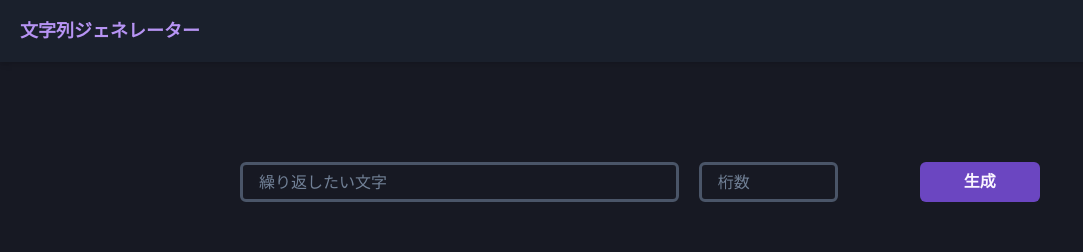
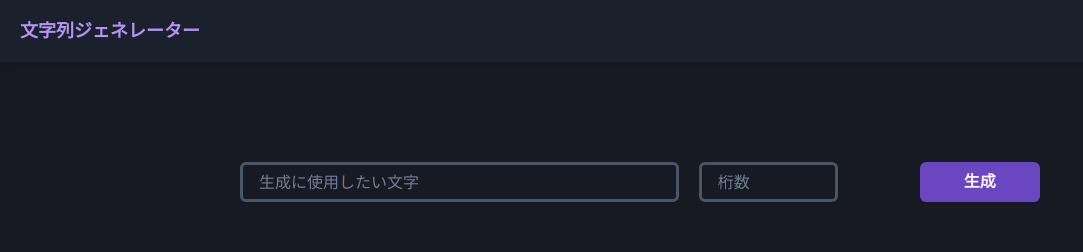
Before and after one commit to rerelurelu/string-generator, a React (Vite) app: page / in a window 1280 px wide. Shown: the top 252 px of the page, without its empty margins (0-1083 px from the left). Built offline with nearby package versions, Linux system fonts and the light colour scheme.

Commit message:
🎨 layout:  Fix placeholder

```diff
--- a/src/components/organisms/inputField/InputField.tsx
+++ b/src/components/organisms/inputField/InputField.tsx
@@ -10,7 +10,7 @@ import { CreateButton } from '../../atoms/button/createButton';
 
 export const InputField: FC = () => {
   const errMsg = {
-    inputTextErrMsg: '* 繰り返したい文字を入力してください',
+    inputTextErrMsg: '* 生成に使用したい文字を入力してください',
     digitsBlankErrMsg: '* 桁数に全角数字または半角数字を入力してください',
     digitsNotNumberErrMsg: '* 桁数には全角数字または半角数字を１以上の値で入力してください',
     digitsLimitErrMsg: '* 桁数には１００００以下の値を入力してください',
@@ -64,7 +64,7 @@ export const InputField: FC = () => {
             w="full"
             borderColor="gray.600"
             borderWidth={3}
-            placeholder="繰り返したい文字"
+            placeholder="生成に使用したい文字"
             focusBorderColor="purple.600"
             _hover={{ borderColor: 'gray.500' }}
             value={inputText}
```
